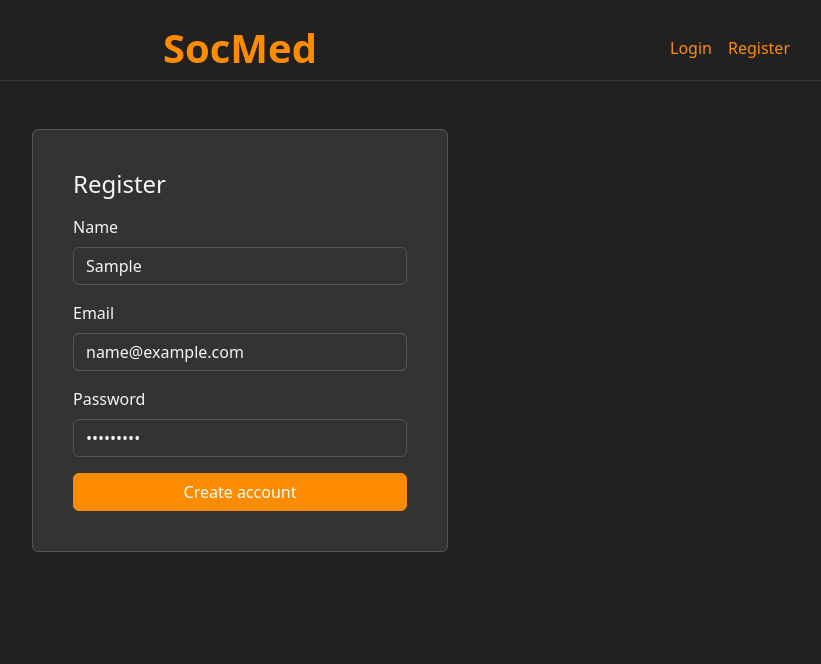
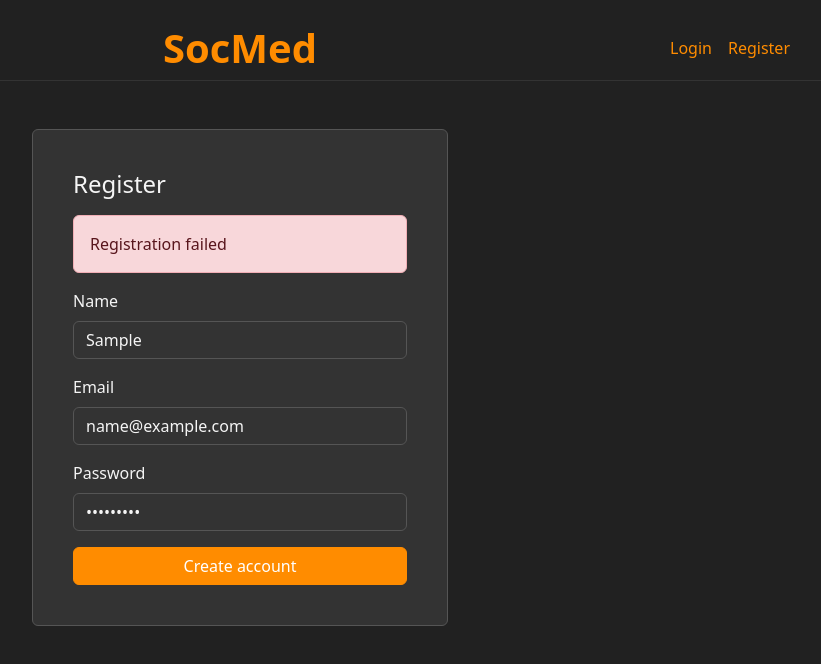
Before and after one commit to ericchong0715/capstone-project, a React (Vite) app in the folder socmed/: page /register in a window 1280 px wide. Both pictures are taken after typing "Sample", "name@example.com", "Sample123" into the empty fields and a click on the button "Create account". Shown: the top 664 px of the page, without its empty margins (400-1221 px from the left). Built offline with nearby package versions, Linux system fonts and the light colour scheme; no server answers.

Commit message:
Enhance registration error handling in frontend

```diff
--- a/socmed/src/pages/Register.jsx
+++ b/socmed/src/pages/Register.jsx
@@ -10,16 +10,18 @@ export default function Register() {
   const [email, setEmail] = useState("");
   const [password, setPassword] = useState("");
   const [busy, setBusy] = useState(false);
+  const [error, setError] = useState(""); // Add error state
 
   const onSubmit = async (e) => {
     e.preventDefault();
     setBusy(true);
+    setError(""); // Clear previous errors
     try {
       await register(name, email, password);
       navigate("/");
     } catch (err) {
       console.error(err);
-      alert("Registration failed");
+      setError(err.response?.data?.error || "Registration failed"); // Display specific error
     } finally {
       setBusy(false);
     }
@@ -32,6 +34,11 @@ export default function Register() {
           <div className="card-body">
             <h4 className="mb-3">Register</h4>
             <form onSubmit={onSubmit}>
+              {error && (
+                <div className="alert alert-danger" role="alert">
+                  {error}
+                </div>
+              )}
               <div className="mb-3">
                 <label className="form-label">Name</label>
                 <input
```
